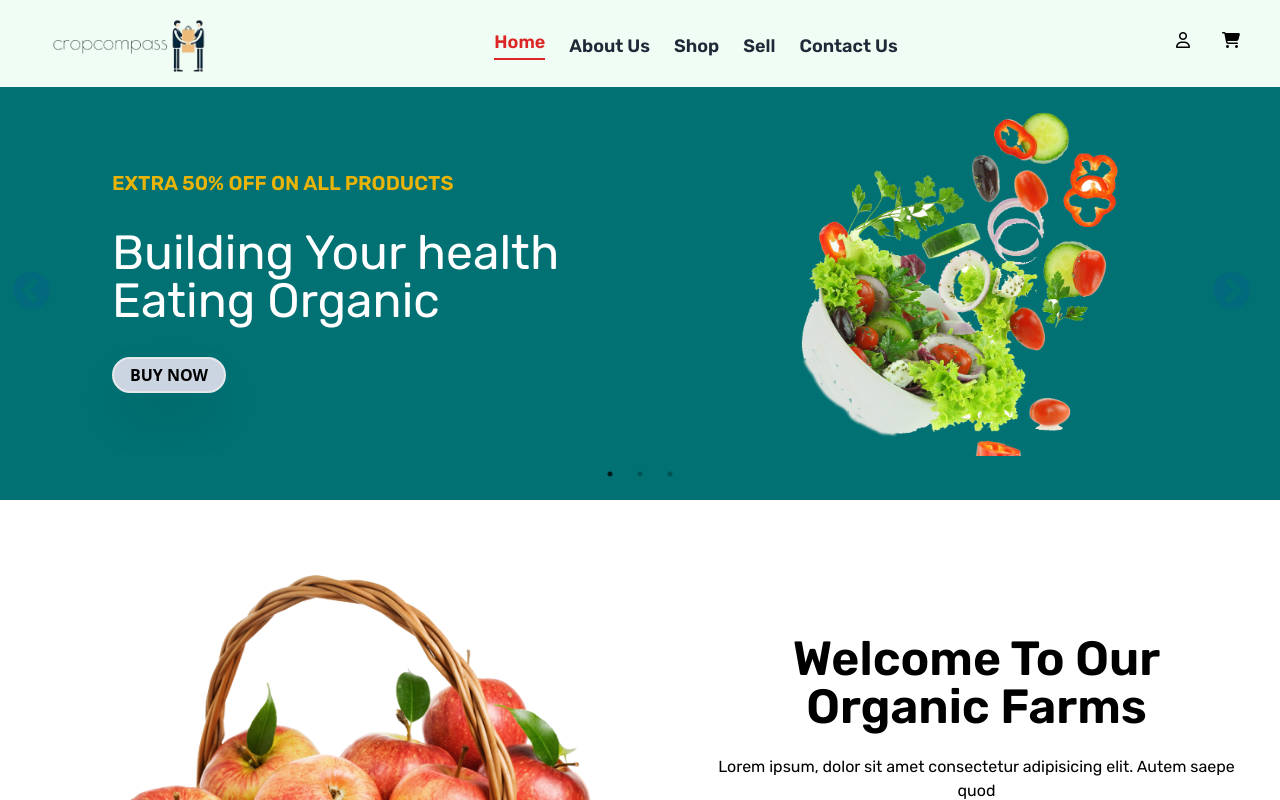
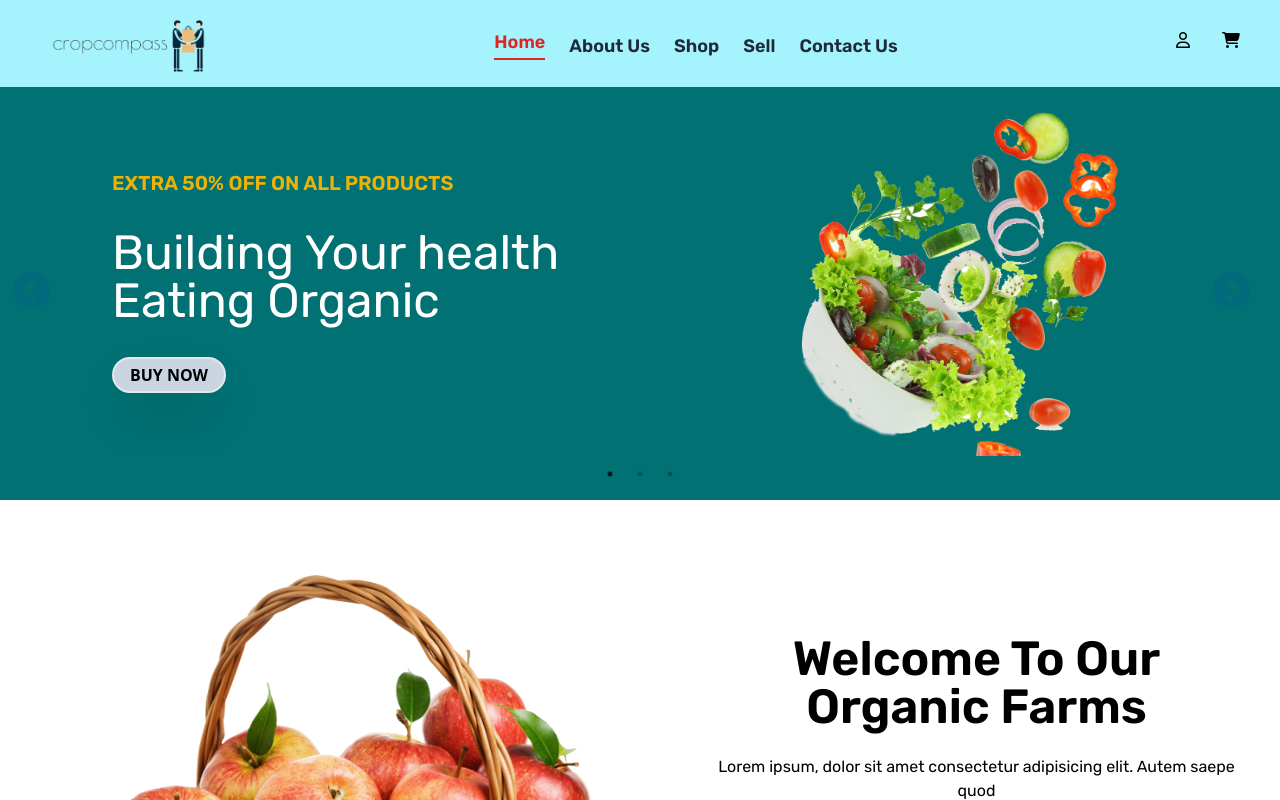
Before and after one commit to subhadip-kundu/CropCompass-farmersOwnEcommerce, a React (Vite) app: page / in a window 1280 px wide. Shown: the top 800 px of the page. Built offline with nearby package versions, Linux system fonts and the light colour scheme.

Commit message:
update navbar

```diff
--- a/src/Components/HomeComponent/Navbar/Navbar.jsx
+++ b/src/Components/HomeComponent/Navbar/Navbar.jsx
@@ -47,7 +47,7 @@ function Navbar() {
 
   return (
     <div>
-      <nav className="flex justify-between w-full bg-green-50 pl-10 p-2 pr-10 align-middle ">
+      <nav className="flex justify-between w-full bg-cyan-200 pl-10 p-2 pr-10 align-middle ">
         <section className="logo">
           <img src={companyLogo} alt="Logo_image" className='w-44 cursor-pointer' onClick={toHome}/>
         </section>
```
Also changed, not shown: src/Components/HomeComponent/Carousel/Crousel.css (line endings or trailing spaces).
